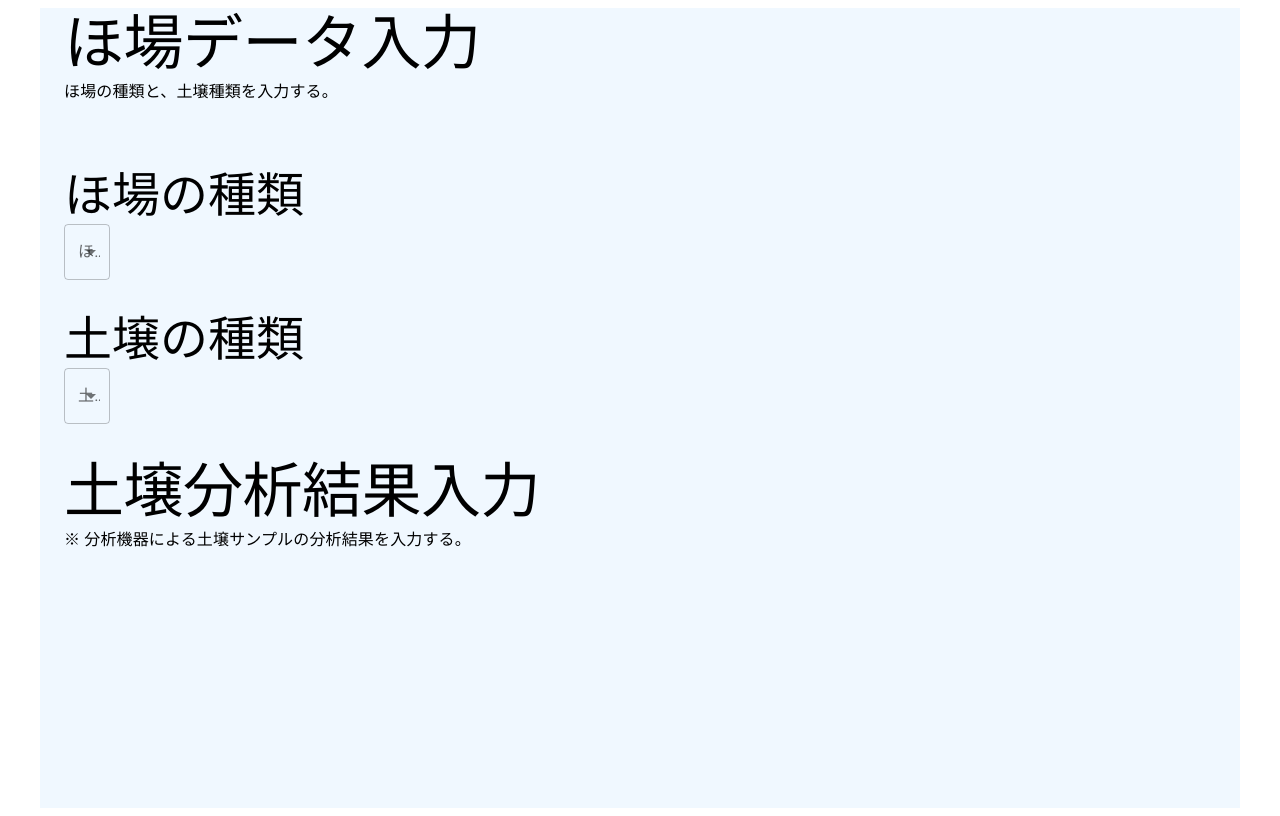
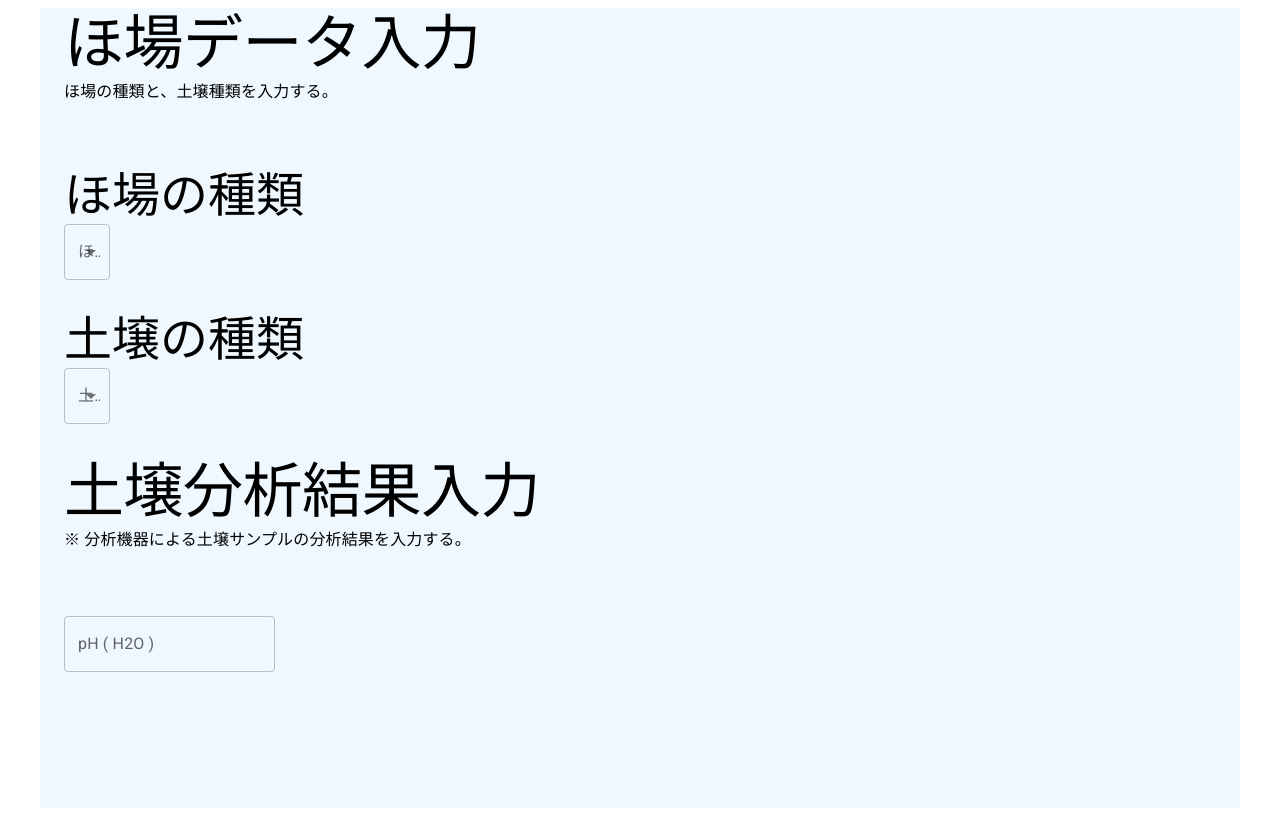
Before and after one commit to masayuki-0319/soil-analysis, a React (Create React App) app: page / in a window 1280 px wide. Built offline with nearby package versions, Linux system fonts and the light colour scheme.

Commit message:
ph入力フィールド追加

```diff
--- a/src/components/organisms/CheckData/Step2.tsx
+++ b/src/components/organisms/CheckData/Step2.tsx
@@ -1,9 +1,22 @@
 import React, { memo, VFC } from 'react';
-import { Grid, Typography } from '@material-ui/core';
+import { FormControl, Grid, TextField, Typography } from '@material-ui/core';
 import { useRecoilState } from 'recoil';
 import { analysisResultState } from '../../../store/analysisResultState';
+import { AnalysisResult } from '../../../types/AnalysisResult';
 
 interface Props {}
+
+type analysisItem = {
+  keyName: keyof AnalysisResult;
+  labelName: string;
+};
+
+const analysisItems: analysisItem[] = [
+  {
+    keyName: 'ph',
+    labelName: 'pH ( H2O )',
+  },
+];
 
 export const Step2: VFC<Props> = memo(() => {
   const [analysisResult, setAnalysisResultState] = useRecoilState(analysisResultState);
@@ -12,12 +25,30 @@ export const Step2: VFC<Props> = memo(() => {
     setAnalysisResultState({ ...analysisResult, [e.target.name]: e.target.value });
   };
 
+  const fields = analysisItems.map((item, index) => {
+    return (
+      <FormControl variant="outlined" key={index}>
+        <TextField
+          variant="outlined"
+          type="number"
+          onChange={handleChange}
+          name={item.keyName}
+          value={analysisResult[item.keyName]}
+          label={item.labelName}
+        />
+      </FormControl>
+    );
+  });
+
   return (
     <Grid container>
       <Grid item mb={8} xs={12}>
         <Typography variant="h2">土壌分析結果入力</Typography>
         <Typography variant="body1">※ 分析機器による土壌サンプルの分析結果を入力する。</Typography>
       </Grid>
+      <Grid item mb={8} xs={12}>
+        {fields}
+      </Grid>
     </Grid>
   );
 });
--- a/src/store/analysisResultState.ts
+++ b/src/store/analysisResultState.ts
@@ -4,6 +4,7 @@ import { AnalysisResult } from '../types/AnalysisResult';
 const initialState: AnalysisResult = {
   fieldTypeId: '',
   soilTypeId: '',
+  ph: '',
 };
 
 export const analysisResultState = atom({
--- a/src/types/AnalysisResult.ts
+++ b/src/types/AnalysisResult.ts
@@ -1,4 +1,5 @@
 export type AnalysisResult = {
   fieldTypeId: string;
   soilTypeId: string;
+  ph: string;
 };
```
